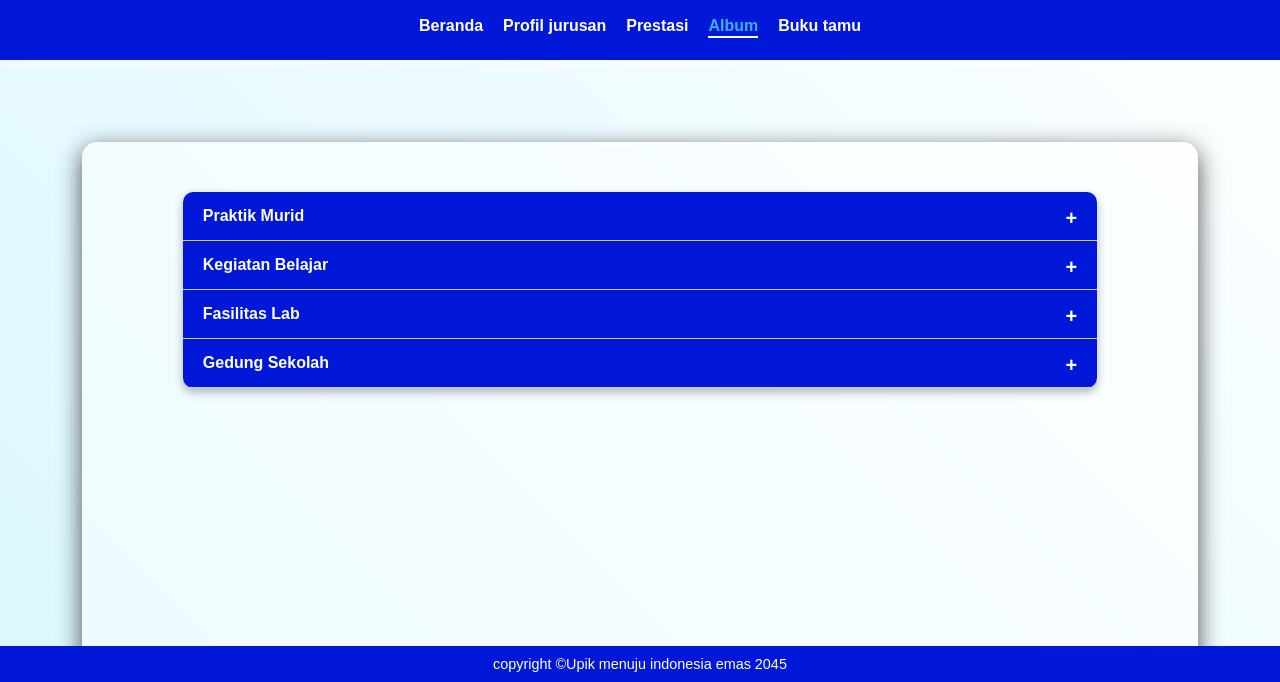
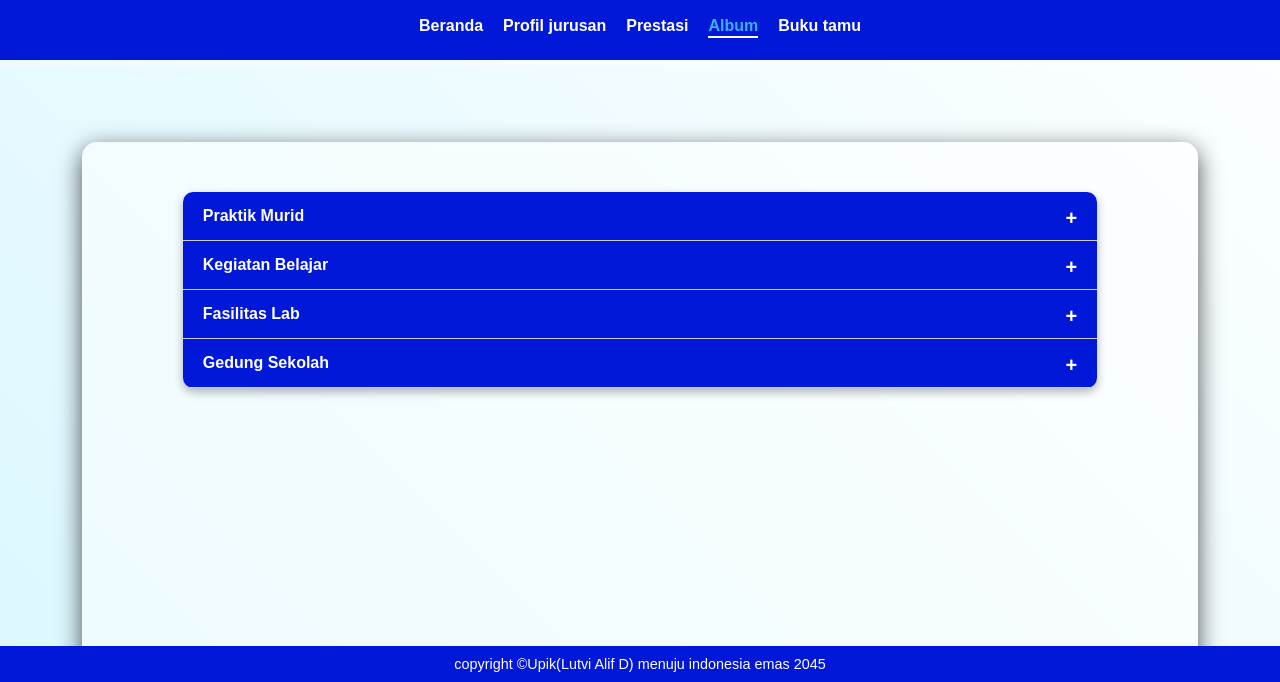
Before and after one commit to Epithap/titl-web, a plain HTML site: page album.html in a window 1280 px wide. Shown: the part 118-800 px from the top of the page. Drawn offline with nearby package versions, Linux system fonts and the light colour scheme.

Commit message:
Update album.html

```diff
--- a/album.html
+++ b/album.html
@@ -93,7 +93,7 @@
 </div>
     <footer class="footer">
         <p>
-            copyright ©Upik menuju indonesia emas 2045
+            copyright ©Upik(Lutvi Alif D) menuju indonesia emas 2045
         </p>
     </footer>
     <script src="https://cdn.jsdelivr.net/npm/aos@2.3.4/dist/aos.js"></script>
```
